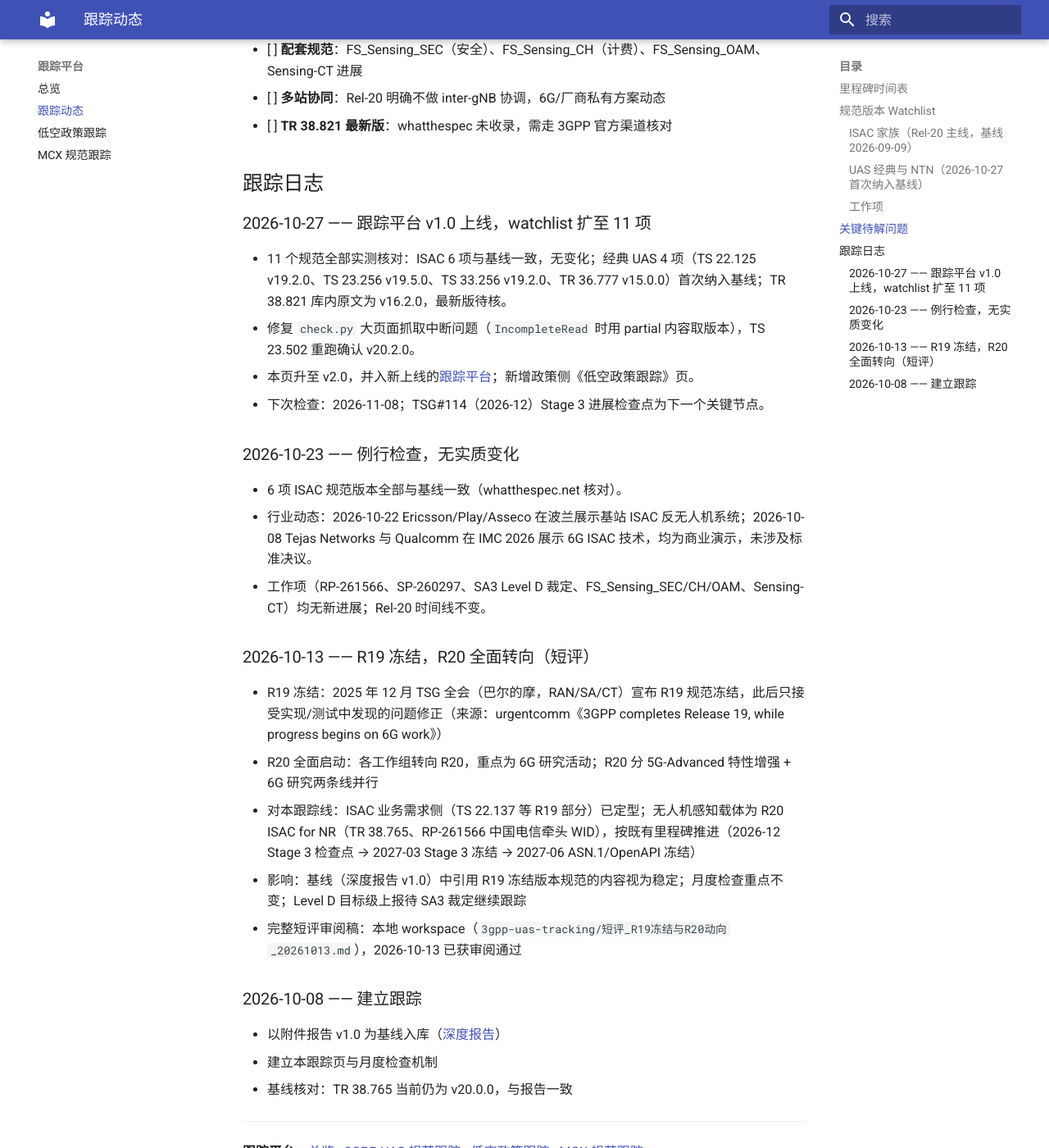
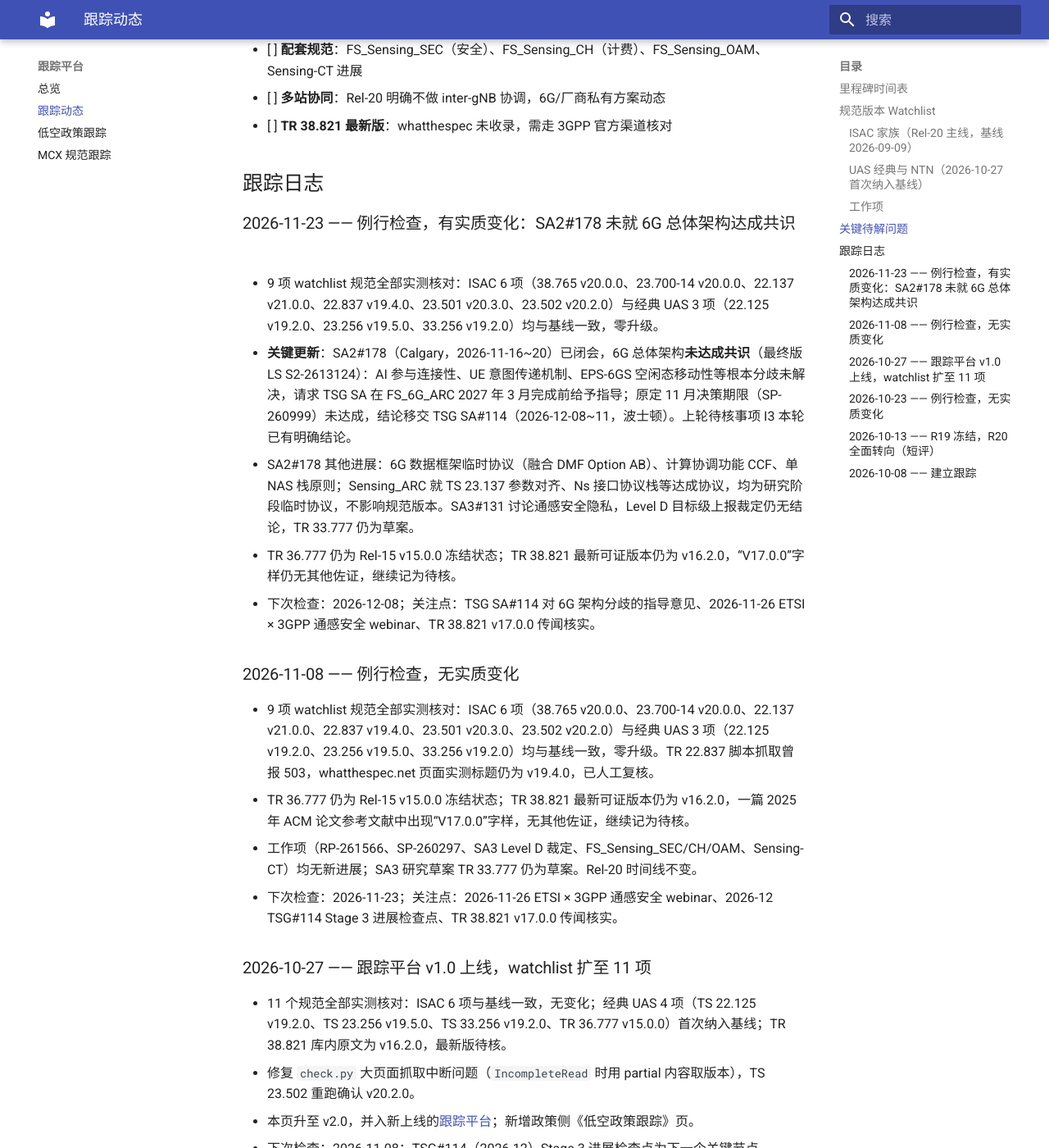
Before and after one commit to zhuoyue2019/zhuoyue2019.github.io, an MkDocs documentation site: the page built from docs/3gpp-uas/tracking.md, in a window 1280 px wide and 1400 px high, scrolled down 2173 px. Shown: the whole window at 82% size. Built offline with MkDocs 1.6.1 and Material for MkDocs 9.7.7, drawn with Linux system fonts in a browser that asks for light colours; some of the changed text lies outside the part shown.

Commit message:
3GPP UAS 跟踪页：2026-11-23 检查，SA2#178 未就 6G 总体架构达成共识

```diff
--- a/docs/3gpp-uas/tracking.md
+++ b/docs/3gpp-uas/tracking.md
@@ -2,7 +2,7 @@
 
 > 长期跟踪 3GPP UAS（含 Rel-20 ISAC for UAV）标准进展。**基线**：《3GPP Release 20 ISAC for UAV 深度研究报告》v1.0（2026-09-09，数据截至 TSG#113）。本页每月检查更新一次。
 >
-> 版本：v2.0 ｜ 更新：2026-10-27 ｜ 下次检查：2026-11-08
+> 版本：v2.0 ｜ 更新：2026-11-23 ｜ 下次检查：2026-12-08
 >
 > 本页是[跟踪平台](../tracking/index.md)的规范侧，政策侧见[低空政策跟踪](../tracking/policy.md)。
 
@@ -57,6 +57,21 @@
 
 ## 跟踪日志
 
+### 2026-11-23 —— 例行检查，有实质变化：SA2#178 未就 6G 总体架构达成共识
+
+- 9 项 watchlist 规范全部实测核对：ISAC 6 项（38.765 v20.0.0、23.700-14 v20.0.0、22.137 v21.0.0、22.837 v19.4.0、23.501 v20.3.0、23.502 v20.2.0）与经典 UAS 3 项（22.125 v19.2.0、23.256 v19.5.0、33.256 v19.2.0）均与基线一致，零升级。
+- **关键更新**：SA2#178（Calgary，2026-11-16~20）已闭会，6G 总体架构**未达成共识**（最终版 LS S2-2613124）：AI 参与连接性、UE 意图传递机制、EPS-6GS 空闲态移动性等根本分歧未解决，请求 TSG SA 在 FS_6G_ARC 2027 年 3 月完成前给予指导；原定 11 月决策期限（SP-260999）未达成，结论移交 TSG SA#114（2026-12-08~11，波士顿）。上轮待核事项 I3 本轮已有明确结论。
+- SA2#178 其他进展：6G 数据框架临时协议（融合 DMF Option AB）、计算协调功能 CCF、单 NAS 栈原则；Sensing_ARC 就 TS 23.137 参数对齐、Ns 接口协议栈等达成协议，均为研究阶段临时协议，不影响规范版本。SA3#131 讨论通感安全隐私，Level D 目标级上报裁定仍无结论，TR 33.777 仍为草案。
+- TR 36.777 仍为 Rel-15 v15.0.0 冻结状态；TR 38.821 最新可证版本仍为 v16.2.0，“V17.0.0”字样仍无其他佐证，继续记为待核。
+- 下次检查：2026-12-08；关注点：TSG SA#114 对 6G 架构分歧的指导意见、2026-11-26 ETSI × 3GPP 通感安全 webinar、TR 38.821 v17.0.0 传闻核实。
+
+### 2026-11-08 —— 例行检查，无实质变化
+
+- 9 项 watchlist 规范全部实测核对：ISAC 6 项（38.765 v20.0.0、23.700-14 v20.0.0、22.137 v21.0.0、22.837 v19.4.0、23.501 v20.3.0、23.502 v20.2.0）与经典 UAS 3 项（22.125 v19.2.0、23.256 v19.5.0、33.256 v19.2.0）均与基线一致，零升级。TR 22.837 脚本抓取曾报 503，whatthespec.net 页面实测标题仍为 v19.4.0，已人工复核。
+- TR 36.777 仍为 Rel-15 v15.0.0 冻结状态；TR 38.821 最新可证版本仍为 v16.2.0，一篇 2025 年 ACM 论文参考文献中出现“V17.0.0”字样，无其他佐证，继续记为待核。
+- 工作项（RP-261566、SP-260297、SA3 Level D 裁定、FS_Sensing_SEC/CH/OAM、Sensing-CT）均无新进展；SA3 研究草案 TR 33.777 仍为草案。Rel-20 时间线不变。
+- 下次检查：2026-11-23；关注点：2026-11-26 ETSI × 3GPP 通感安全 webinar、2026-12 TSG#114 Stage 3 进展检查点、TR 38.821 v17.0.0 传闻核实。
+
 ### 2026-10-27 —— 跟踪平台 v1.0 上线，watchlist 扩至 11 项
 
 - 11 个规范全部实测核对：ISAC 6 项与基线一致，无变化；经典 UAS 4 项（TS 22.125 v19.2.0、TS 23.256 v19.5.0、TS 33.256 v19.2.0、TR 36.777 v15.0.0）首次纳入基线；TR 38.821 库内原文为 v16.2.0，最新版待核。
```
